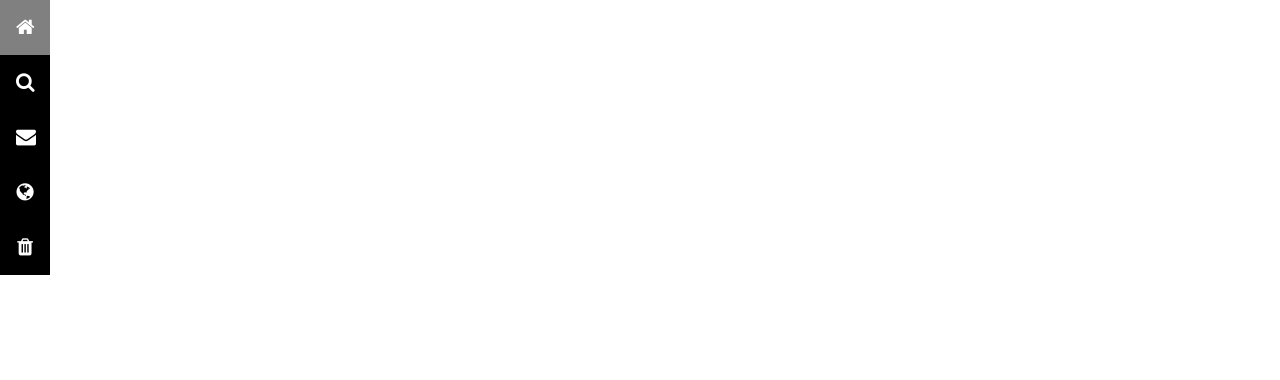
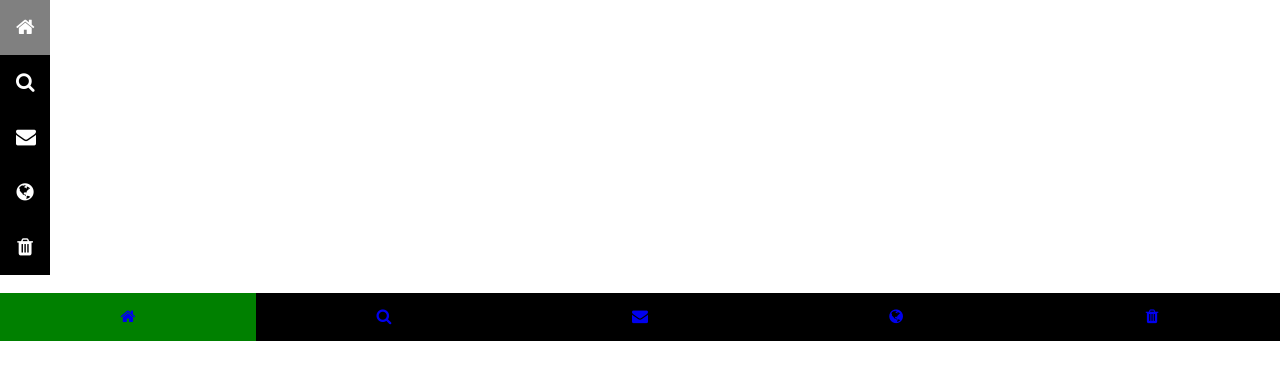
Before and after one commit to avadhutthorat/Templates-and-code-snippets, a plain HTML site: page Icon-bar/index.html in a window 1280 px wide. Drawn offline with Linux system fonts and the light colour scheme.

Commit message:
Horizontal icon bar

```diff
--- a/Icon-bar/index.html
+++ b/Icon-bar/index.html
@@ -31,6 +31,22 @@
       .active {
         background-color: green;
       }
+
+      .icon-bar-hr {
+        width: 100%;
+        background-color: black;
+        overflow: auto;
+      }
+      .icon-bar-hr a {
+        box-sizing: border-box;
+        width: 20%;
+        float: left;
+        padding: 15px;
+        text-align: center;
+      }
+      .icon-bar-hr a:hover {
+        background-color: #808080;
+      }
     </style>
   </head>
   <body>
@@ -41,5 +57,14 @@
       <a href="#"><i class="fa fa-globe"></i></a>
       <a href="#"><i class="fa fa-trash"></i></a>
     </div>
+    <br />
+    <!-- Horizontal icon bar -->
+    <div class="icon-bar-hr">
+      <a class="active" href="#"><i class="fa fa-home"></i></a>
+      <a href="#"><i class="fa fa-search"></i></a>
+      <a href="#"><i class="fa fa-envelope"></i></a>
+      <a href="#"><i class="fa fa-globe"></i></a>
+      <a href="#"><i class="fa fa-trash"></i></a>
+    </div>
   </body>
 </html>
```
